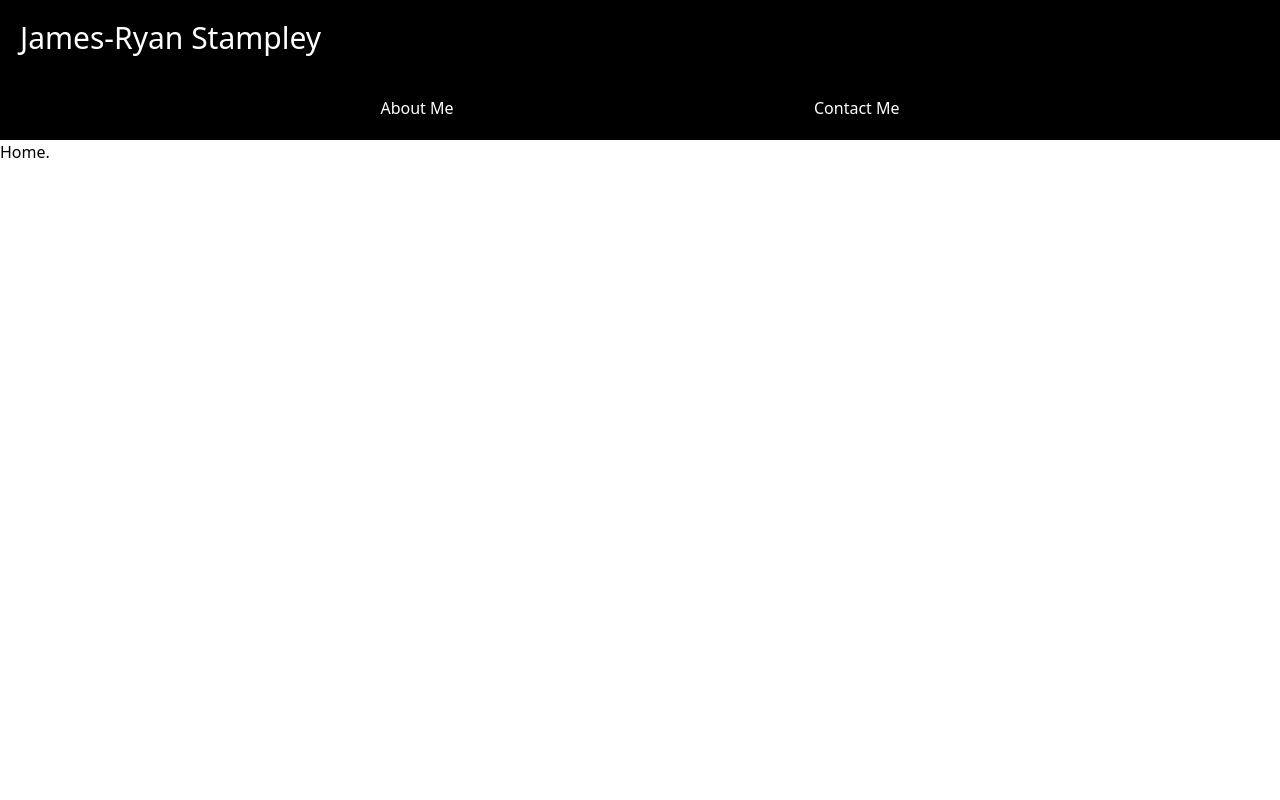
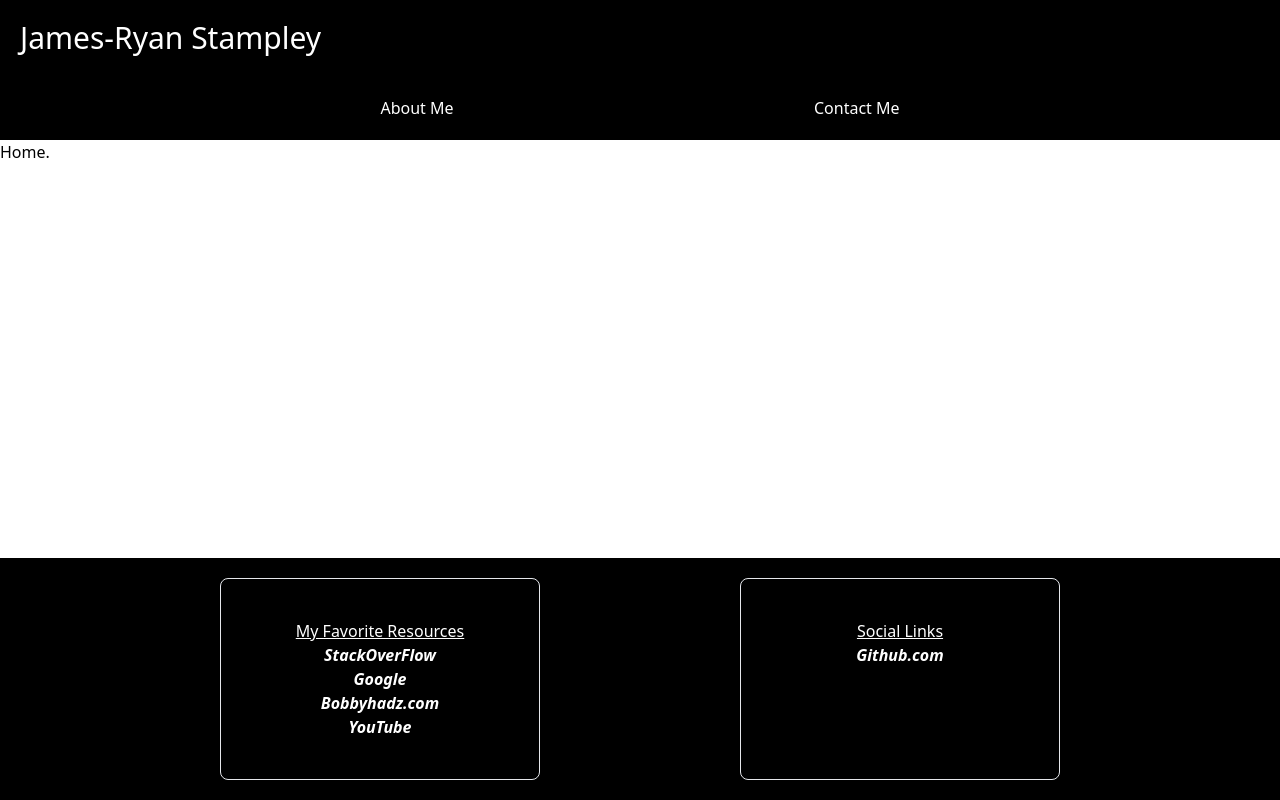
Before and after one commit to ComputerScienceWarrior/portfolio, a React (Create React App) app: page / in a window 1280 px wide. Built offline with nearby package versions, Linux system fonts and the light colour scheme; the HTML template or start-up script is replaced by a standard one.

Commit message:
add external links to route tree to enable navigation

```diff
--- a/src/App.js
+++ b/src/App.js
@@ -5,6 +5,7 @@ import AboutMe from './components/AboutMe'
 import Error from './components/Error';
 import Navigation from './components/Navigation';
 import { BrowserRouter as Router, Routes, Route } from 'react-router-dom'
+import Footer from './components/Footer';
 
 function App() {
   return (
@@ -14,8 +15,14 @@ function App() {
         <Route path="/" element={<Home />} />
         <Route path="/about" element={<AboutMe />} />
         <Route path="/contact" element={<ContactMe />} />
+        <Route path="https://github.com/ComputerScienceWarrior" />
+        <Route path="https://bobbyhadz.com" />
+        <Route path="https://youtube.com" />
+        <Route path="https://google.com" />
+        <Route path="https://stackoverflow.com" />
         <Route path="*" element={<Error />} />
       </Routes>
+      <Footer/>
     </Router>
   );
 }
```
